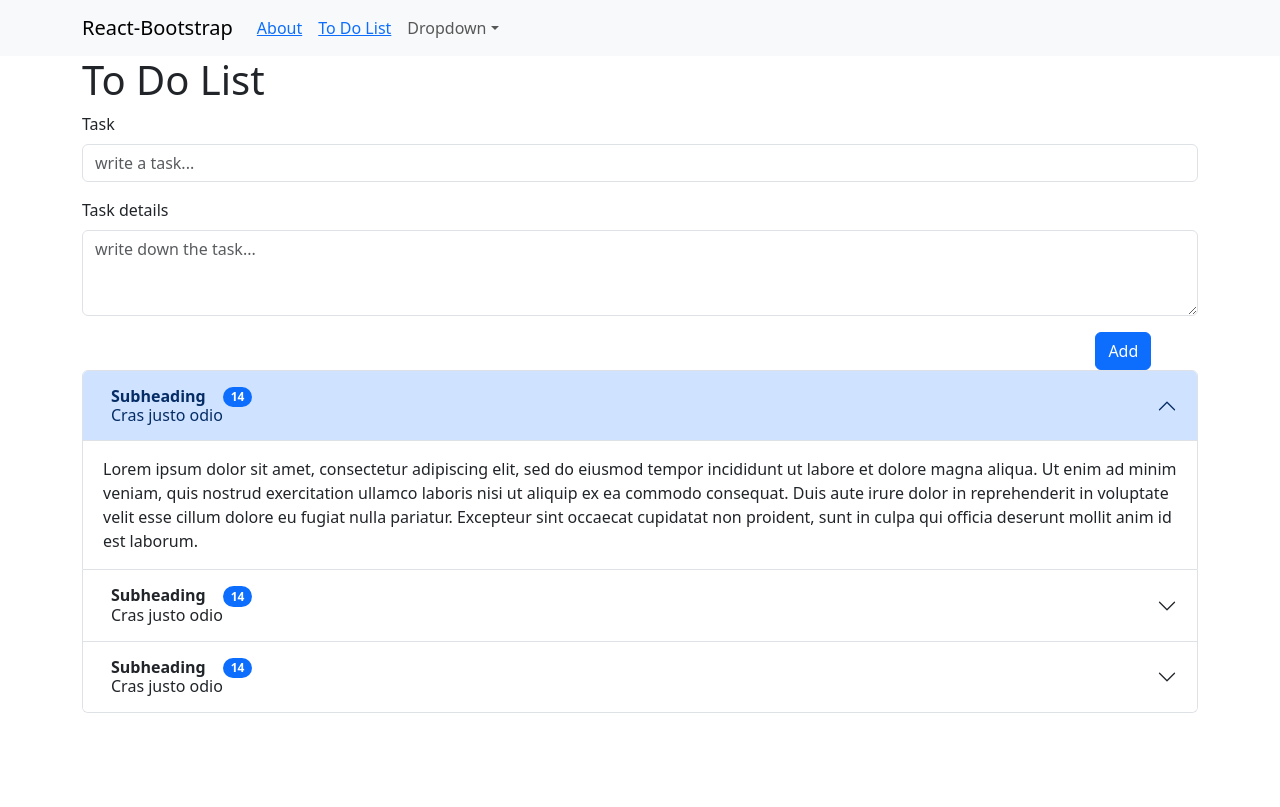
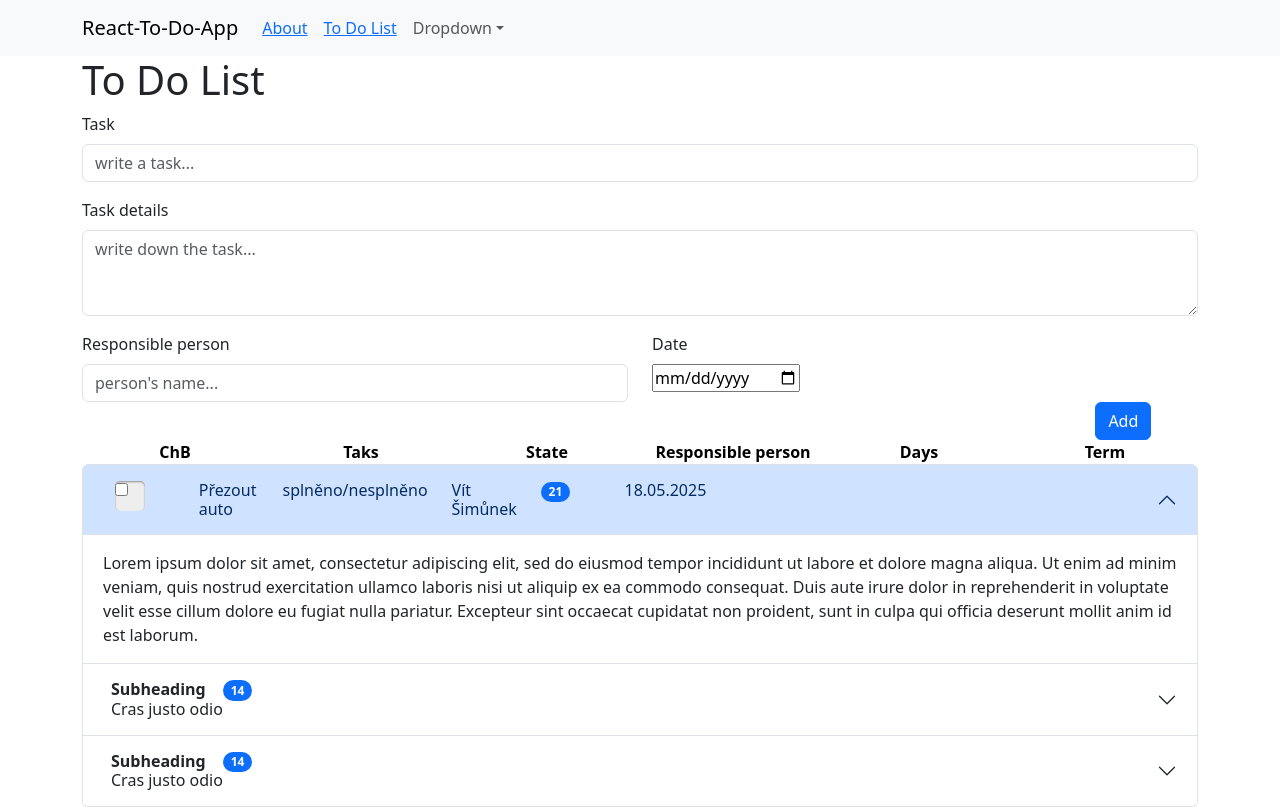
Before and after one commit to Vitus96/React_To_Do_App, a React (Create React App) app: page /project in a window 1280 px wide. Built offline with nearby package versions, Linux system fonts and the light colour scheme.

Commit message:
Editing Navigation, FromText, ListForm components and adding DateForm and Checkbox

```diff
--- a/src/App.css
+++ b/src/App.css
@@ -1,6 +1,46 @@
 .App {
   text-align: center;
 }
+
+.list-bar {
+
+  text-align: center;
+  color: black;
+  font-weight: bolder;
+}
+
+.form-list-checkbox {
+  -webkit-appearance: none;
+  -moz-appearance: none;
+  appearance: none;
+
+  width: 30px;
+  height: 30px;
+  display: inline-block;
+  vertical-align: middle;
+  border-radius: 5px;
+  box-shadow: inset 0 1px 2px rgba(0, 0, 0, 0.4);
+  background: #eee;
+  outline: none;
+  position: relative;
+}
+
+.form-list-checkbox:checked {
+  background: tomato;
+}
+
+.from-list-checkbox:checked::after {
+  content: "";
+  width: 11px;
+  height: 11px;
+  border-radius: 50%;
+  background: #fff;
+  position: absolute;
+  left: 50%;
+  top: 50%;
+  transform: translate(-50%, -50%);
+}
+
 /*
 .App-logo {
   height: 40vmin;
--- /dev/null
+++ b/src/components/Checkbox.js
@@ -0,0 +1,18 @@
+import React, { useState } from 'react';
+
+function Checkbox() {
+  const [checked, setChecked] = useState(false);
+
+  return (
+    <label>
+      <input
+        type="checkbox"
+        checked={checked}
+        onChange={() => setChecked(prev => !prev)}
+      />
+
+    </label>
+  );
+}
+
+export default Checkbox;
--- /dev/null
+++ b/src/components/DateForm.js
@@ -0,0 +1,29 @@
+import React, { useState } from "react";
+
+
+function DateForm() {
+  const [date, setDate] = useState("");
+
+  const handleSubmit = (e) => {
+    e.preventDefault();
+    alert(`Vybrané datum je: ${date}`);
+  };
+
+  return (
+    <form onSubmit={handleSubmit}>
+      <label>
+        <input
+          type="date"
+          value={date}
+          onChange={e => setDate(e.target.value)}
+          // můžeš přidat omezení:
+          // min="2025-01-01"
+          // max="2025-12-31"
+        />
+      </label>
+    </form>
+  );
+}
+
+
+export default DateForm;
--- a/src/components/Formtext.js
+++ b/src/components/Formtext.js
@@ -1,6 +1,11 @@
 import React from "react";
 
+import Col from 'react-bootstrap/Col';
 import Form from 'react-bootstrap/Form';
+import Row from 'react-bootstrap/Row';
+
+// components:
+import DateForm from "./DateForm";
 
 
 function Formtext() {
@@ -13,8 +18,20 @@ function Formtext() {
 
             <Form.Group className="mb-3" controlId="exampleForm.ControlTextarea1">
                 <Form.Label>Task details</Form.Label>
-                <Form.Control as="textarea" rows={3} placeholder="write down the task..."/>
+                <Form.Control as="textarea" rows={3} placeholder="write down the task..." />
             </Form.Group>
+
+            <Row>
+                <Col>
+                    <Form.Label>Responsible person</Form.Label>
+                    <Form.Control placeholder="person's name..." />
+                </Col>
+
+                <Col>
+                    <Form.Label>Date</Form.Label>
+                    <DateForm />
+                </Col>
+            </Row>
         </Form>
     );
 };
--- a/src/components/ListForm.js
+++ b/src/components/ListForm.js
@@ -1,27 +1,64 @@
 import React from "react";
+
+//style:
+import "../App.css"
+
+// GRID:
+import Container from 'react-bootstrap/Container';
+import Row from 'react-bootstrap/Row';
+import Col from 'react-bootstrap/Col';
 
 import Badge from 'react-bootstrap/Badge';
 import ListGroup from 'react-bootstrap/ListGroup';
 import Accordion from 'react-bootstrap/Accordion';
 
+// Componentns:
+import Checkbox from "./Checkbox";
+
+
 function ListForm() {
     return (
         <>
+            <div className="list-bar">
+                <Container>
+                    <Row>
+                        <Col>ChB</Col>
+                        <Col>Taks</Col>
+                        <Col>State</Col>
+                        <Col>Responsible person</Col>
+                        <Col>Days</Col>
+                        <Col>Term</Col>
+                    </Row>
+                </Container>
+            </div>
             <Accordion defaultActiveKey={['0']} alwaysOpen>
 
                 <Accordion.Item eventKey="0">
                     <Accordion.Header>
                         <ListGroup.Item
                             as="li"
-                            className="d-flex justify-content-between align-items-start"
+                            className="list-item"
                         >
-                            <div className="ms-2 me-auto">
-                                <div className="fw-bold">Subheading</div>
-                                Cras justo odio
-                            </div>
-                            <Badge bg="primary" pill>
-                                14
-                            </Badge>
+                            <Container>
+                                <Row>
+                                    <Col>
+                                        <div className="form-list-checkbox">
+                                            <Checkbox />
+                                        </div>
+                                    </Col>
+
+                                    <Col>Přezout auto</Col>
+                                    <Col>splněno/nesplněno</Col>
+                                    <Col>Vít Šimůnek</Col>
+                                    <Col>
+                                        <Badge bg="primary" pill>21</Badge>
+                                    </Col>
+                                    <Col>18.05.2025</Col>
+                                </Row>
+
+
+                            </Container>
+
                         </ListGroup.Item>
                     </Accordion.Header>
                     <Accordion.Body>
@@ -34,6 +71,15 @@ function ListForm() {
                         culpa qui officia deserunt mollit anim id est laborum.
                     </Accordion.Body>
                 </Accordion.Item>
+
+
+
+
+
+
+
+
+
 
                 <Accordion.Item eventKey="1">
                     <Accordion.Header>
--- a/src/components/Navigation.js
+++ b/src/components/Navigation.js
@@ -28,7 +28,7 @@ function Navigation() {
     return (
         <Navbar expand="lg" className="bg-body-tertiary">
             <Container>
-                <Navbar.Brand href="#home">React-Bootstrap</Navbar.Brand>
+                <Navbar.Brand href="#home">React-To-Do-App</Navbar.Brand>
                 <Navbar.Toggle aria-controls="basic-navbar-nav" />
                 <Navbar.Collapse id="basic-navbar-nav">
                     <Nav className="me-auto">
--- a/src/pages/Project.js
+++ b/src/pages/Project.js
@@ -1,4 +1,7 @@
 import React, { Component } from "react";
+
+//style:
+import "../App.css"
 
 // GRID:
 import Container from 'react-bootstrap/Container';
```
